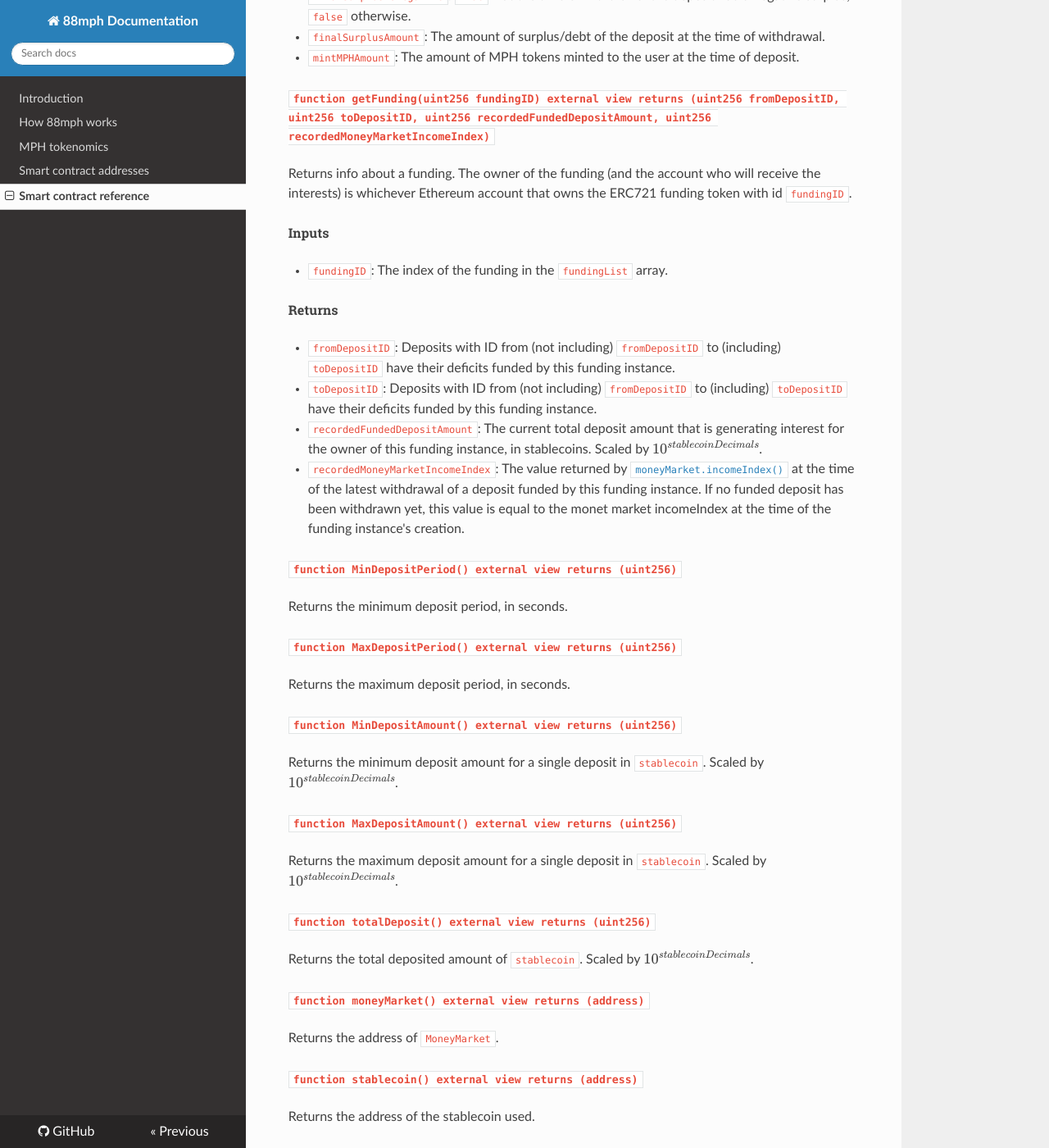
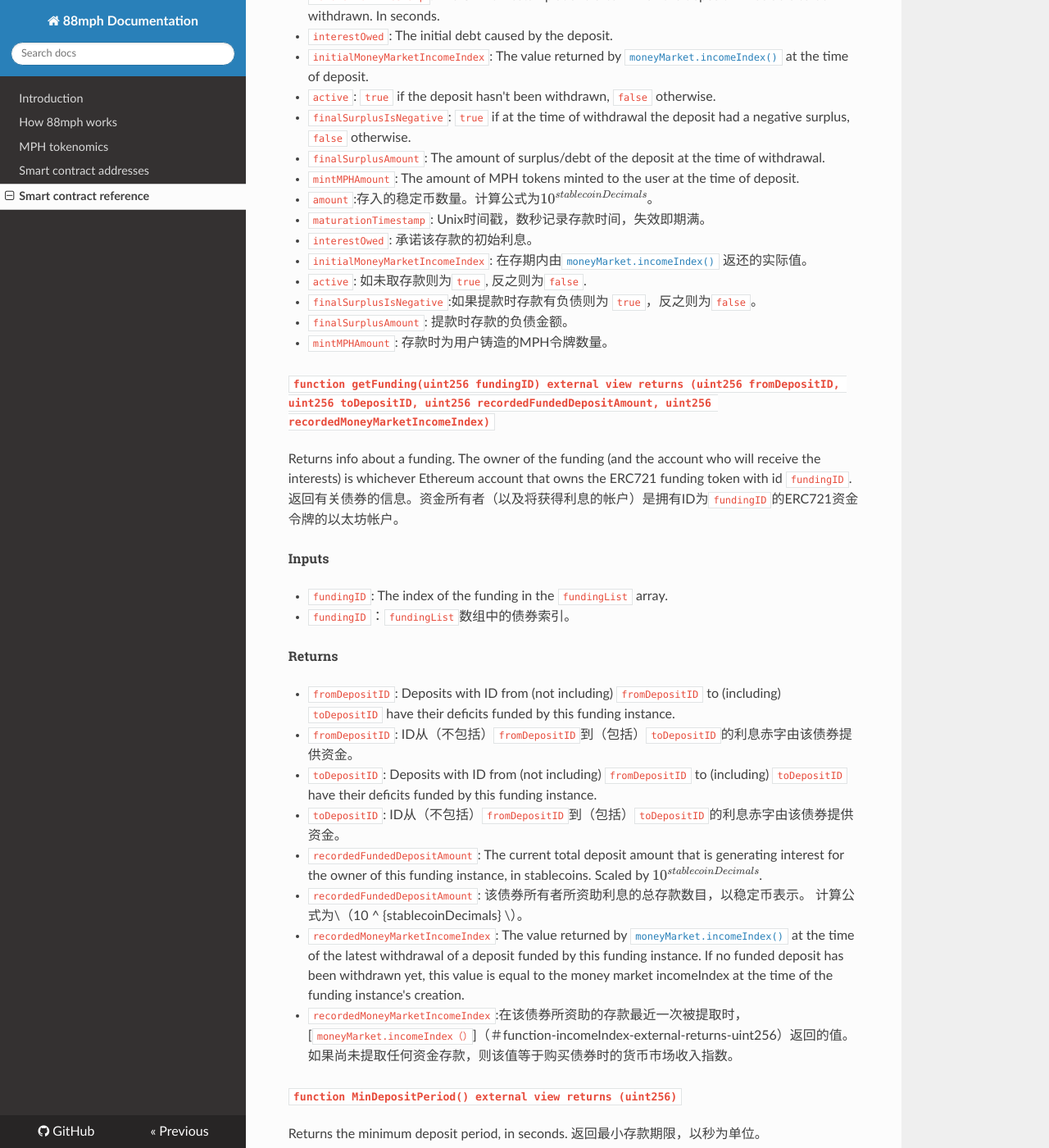
Before and after one commit to 88mphapp/docs, an MkDocs documentation site: the page built from docs/smartcontract.md, in a window 1280 px wide and 1400 px high, scrolled down 4669 px. Shown: the whole window at 82% size. Built offline with MkDocs 1.6.1, drawn with Linux system fonts in a browser that asks for light colours; nearby versions of some CDN libraries; formulas are drawn with MathJax 3; some of the changed text lies outside the part shown.

Commit message:
Update smartcontract.md

```diff
--- a/docs/smartcontract.md
+++ b/docs/smartcontract.md
@@ -123,17 +124,21 @@ Before calling this function, the caller must approve at least the deficit amoun
 在调用此函数之前，来访者必须至少批准`stablecoin`的赤字金额到`DInterest`合约。 可以使用 [`surplusOfDeposit()`](#function-surplusofdeposituint256-depositid-external-view-returns-bool-isnegative-uint256-surplusamount)获得此金额。为避免交易被还原，建议您将批准金额简单地设置为\(2^{256}-1\)。
 
 - `toDepositID`: Deposits with ID from (not including) `lastFundedDepositID` to (including) `toDepositID` will be funded.
-- `toDepositID`: ID为从（不包括） `lastFundedDepositID`到（包括）`toDepositID`的存款将会被资助。
+- `toDepositID`: ID从（不包括） `lastFundedDepositID`到（包括）`toDepositID`的存款将会得到资助。
+
 #### Read only functions
+#### 只读函数
 
 ##### `function getDeposit(uint256 depositID) external view returns (uint256 amount, uint256 maturationTimestamp, uint256 initialDeficit, uint256 initialMoneyMarketIncomeIndex, bool active)`
 
 Returns info about a user deposit. The owner of the deposit is whichever Ethereum account that owns the ERC721 deposit token with id `depositID`.
+负责回传有关用户存款的信息。存款所有者是拥有ID为`depositID`的ERC721存款令牌的以太坊账户。
 
 ###### Inputs
+###### 输入
 
 - `depositID`: The index of the deposit in the `deposits` array.
-
+- `depositID`:`deposits`数组中的存款索引。
 ###### Returns
 
 - `amount`: The amount of the deposit, in stablecoins. Scaled by \(10^{stablecoinDecimals}\).
@@ -144,168 +149,232 @@ Returns info about a user deposit. The owner of the deposit is whichever Ethereu
 - `finalSurplusIsNegative`: `true` if at the time of withdrawal the deposit had a negative surplus, `false` otherwise.
 - `finalSurplusAmount`: The amount of surplus/debt of the deposit at the time of withdrawal.
 - `mintMPHAmount`: The amount of MPH tokens minted to the user at the time of deposit.
+- `amount`:存入的稳定币数量。计算公式为\(10^{stablecoinDecimals}\)。
+- `maturationTimestamp`: Unix时间戳，数秒记录存款时间，失效即期满。
+- `interestOwed`: 承诺该存款的初始利息。
+- `initialMoneyMarketIncomeIndex`: 在存期内由[`moneyMarket.incomeIndex()`](#function-incomeIndex-external-returns-uint256) 返还的实际值。
+- `active`: 如未取存款则为`true`, 反之则为`false`.
+- `finalSurplusIsNegative`:如果提款时存款有负债则为 `true`，反之则为`false`。
+- `finalSurplusAmount`: 提款时存款的负债金额。
+- `mintMPHAmount`: 存款时为用户铸造的MPH令牌数量。
 
 ##### `function getFunding(uint256 fundingID) external view returns (uint256 fromDepositID, uint256 toDepositID, uint256 recordedFundedDepositAmount, uint256 recordedMoneyMarketIncomeIndex)`
 
 Returns info about a funding. The owner of the funding (and the account who will receive the interests) is whichever Ethereum account that owns the ERC721 funding token with id `fundingID`.
+返回有关债券的信息。资金所有者（以及将获得利息的帐户）是拥有ID为`fundingID`的ERC721资金令牌的以太坊帐户。
 
 ###### Inputs
 
 - `fundingID`: The index of the funding in the `fundingList` array.
+- `fundingID`：`fundingList`数组中的债券索引。
 
 ###### Returns
 
 - `fromDepositID`: Deposits with ID from (not including) `fromDepositID` to (including) `toDepositID` have their deficits funded by this funding instance.
+- `fromDepositID`: ID从（不包括）`fromDepositID`到（包括）`toDepositID`的利息赤字由该债券提供资金。
 - `toDepositID`: Deposits with ID from (not including) `fromDepositID` to (including) `toDepositID` have their deficits funded by this funding instance.
+- `toDepositID`: ID从（不包括）`fromDepositID`到（包括）`toDepositID`的利息赤字由该债券提供资金。
 - `recordedFundedDepositAmount`: The current total deposit amount that is generating interest for the owner of this funding instance, in stablecoins. Scaled by \(10^{stablecoinDecimals}\).
-- `recordedMoneyMarketIncomeIndex`: The value returned by [`moneyMarket.incomeIndex()`](#function-incomeIndex-external-returns-uint256) at the time of the latest withdrawal of a deposit funded by this funding instance. If no funded deposit has been withdrawn yet, this value is equal to the monet market incomeIndex at the time of the funding instance's creation.
+- `recordedFundedDepositAmount`: 该债券所有者所资助利息的总存款数目，以稳定币表示。 计算公式为\（10 ^ {stablecoinDecimals} \）。
+- `recordedMoneyMarketIncomeIndex`: The value returned by [`moneyMarket.incomeIndex()`](#function-incomeIndex-external-returns-uint256) at the time of the latest withdrawal of a deposit funded by this funding instance. If no funded deposit has been withdrawn yet, this value is equal to the money market incomeIndex at the time of the funding instance's creation.
+- `recordedMoneyMarketIncomeIndex`:在该债券所资助的存款最近一次被提取时，[`moneyMarket.incomeIndex（）`]（＃function-incomeIndex-external-returns-uint256）返回的值。 如果尚未提取任何资金存款，则该值等于购买债券时的货币市场收入指数。
 
 ##### `function MinDepositPeriod() external view returns (uint256)`
 
 Returns the minimum deposit period, in seconds.
+返回最小存款期限，以秒为单位。
 
 ##### `function MaxDepositPeriod() external view returns (uint256)`
 
 Returns the maximum deposit period, in seconds.
+返回最大存款期限，以秒为单位。
 
 ##### `function MinDepositAmount() external view returns (uint256)`
 
 Returns the minimum deposit amount for a single deposit in `stablecoin`. Scaled by \(10^{stablecoinDecimals}\).
+返回单笔`stablecoin`（稳定币）存款的最小存款额。 计算公式为\（10 ^ {stablecoinDecimals} \）。
 
 ##### `function MaxDepositAmount() external view returns (uint256)`
 
 Returns the maximum deposit amount for a single deposit in `stablecoin`. Scaled by \(10^{stablecoinDecimals}\).
+返回单笔`stablecoin`（稳定币）存款的最大存款额。 计算公式为\（10 ^ {stablecoinDecimals} \）。
 
 ##### `function totalDeposit() external view returns (uint256)`
 
 Returns the total deposited amount of `stablecoin`. Scaled by \(10^{stablecoinDecimals}\).
+返回`stablecoin`的总存款金额。 计算公式为\（10 ^ {stablecoinDecimals} \）。
 
 ##### `function moneyMarket() external view returns (address)`
 
 Returns the address of `MoneyMarket`.
+返回`MoneyMarket`的地址。
 
 ##### `function stablecoin() external view returns (address)`
 
 Returns the address of the stablecoin used.
+返回所用稳定币的地址。
 
 ##### `function feeModel() external view returns (address)`
 
 Returns the address of `FeeModel`.
+返回`FeeModel`的地址。
 
 ##### `function interestModel() external view returns (address)`
 
 Returns the address of `InterestModel`.
+返回`InterestModel`的地址。
 
 ##### `function interestOracle() external view returns (address)`
 
 Returns the address of `InterestOracle`.
+返回`InterestOracle`的地址。
 
 ##### `function depositNFT() external view returns (address)`
 
 Returns the address of the ERC721 deposit token.
+返回ERC721存款代币的地址。
 
 ##### `function fundingNFT() external view returns (address)`
 
 Returns the address of ERC721 funding token.
+返回ERC721债券代币的地址。
 
 ##### `function calculateInterestAmount(uint256 depositAmount, uint256 depositPeriodInSeconds) external view returns (uint256 interestAmount)`
 
 Returns the interest amount given the deposit amount and period.
+返回给定存款金额和期限的利息金额。
 
 ###### Inputs
+###### 输入
 
 - `depositAmount`: The amount of the deposit in `stablecoin`. Scaled by \(10^{stablecoinDecimals}\).
 - `depositPeriodInSeconds`: The length of the deposit's deposit period, in seconds.
+- `depositAmount`:`stablecoin`存款金额。计算公式为\(10^{stablecoinDecimals}\)。
+- `depositPeriodInSeconds`: 存款时长，以秒为单位。
 
 ##### `function surplus() external view returns (bool isNegative, uint256 surplusAmount)`
 
 Returns the surplus value of the pool over the owed deposits.
+返回池中现有存款数的利息。
 
 ###### Returns
+###### 返回值
 
 - `isNegative`: Whether the surplus is negative. A negative surplus means there's a deficit.
 - `surplusAmount`: Amount of the pool's surplus, in stablecoins. Scaled by \(10^{stablecoinDecimals}\).
+- `isNegative`: 盈余是否为负。 盈余为负表示存在赤字。
+- `surplusAmount`: 池中现有存款的盈余数，以稳定币表示。计算公式为\(10^{stablecoinDecimals}\)。
 
 ##### `function surplusOfDeposit(uint256 depositID) external view returns (bool isNegative, uint256 surplusAmount)`
 
 Returns the surplus value of a particular deposit. Does not include funding.
+返回某笔特定存款的盈余数目。不包括债券。
 
 ###### Inputs
+###### 输入值
 
 - `depositID`: The index of the deposit to be withdrawn in the `deposits` array plus 1.
+- `depositID`:要提取的存款索引，在 `deposits`数组中加1。
 
 ###### Returns
+###### 返回值
 
 - `isNegative`: Whether the surplus is negative. A negative surplus means there's a deficit.
 - `surplusAmount`: Amount of the pool's surplus, in stablecoins. Scaled by \(10^{stablecoinDecimals}\).
+- `isNegative`: 盈余是否为负。 盈余为负表示存在赤字。
+- `surplusAmount`: 池中现有存款的盈余数，以稳定币表示。计算公式为\(10^{stablecoinDecimals}\)。
 
 ##### `function depositsLength() external view returns (uint256)`
 
 Returns the length of the `deposits` array.
+返回`deposits`数组的长度。
 
 ##### `function fundingListLength() external view returns (address)`
 
 Returns the length of the `fundingList` array.
+返回`fundingList`数组的长度。
 
 ##### `function depositIsFunded(uint256 depositID) external view returns (bool)`
 
 ###### Inputs
+###### 输入值
 
 - `depositID`: The index of the deposit to be withdrawn in the `deposits` array plus 1.
+- `depositID`:要提取的存款索引，在`deposits`数组中加1。
 
 ###### Returns
 
 Returns whether or not the deposit's deficit has been funded.
+返回是否已为存在赤字的存款提供资金。
 
 ##### `function latestFundedDepositID() external view returns (uint256)`
 
 Returns the maximum ID among funded deposits. It can be assumed that all deposits with ID less than or equal to this value have been funded.
+返回资金存款中的最大ID值。 可以假设所有ID小于或等于此值的存款都已被资助。
 
 ##### `function unfundedUserDepositAmount() external view returns (uint256)`
 
 Returns the deposited `stablecoin` amount whose deficit hasn't been funded. Scaled by \(10^{stablecoinDecimals}\).
+返回未填补赤字的`stablecoin`（稳定币）存款金额。 计算公式为\（10 ^ {stablecoinDecimals} \）。
 
 ### FeeModel
+### 费用模型
 
 #### Read only functions
+#### 只读函数
 
 ##### `function getFee(uint256 _txAmount) external pure returns (uint256 _feeAmount)`
 
 Used for determining how much fee to charge from a transaction.
+用于确定从交易中收取多少费用。
 
 ###### Inputs
+###### 输入值
 
 - `_txAmount`: The amount of the transaction from which a fee will be taken.
+- `_txAmount`: 从中收取费用的交易金额。
 
 ###### Returns
+###### 返回值
 
 - `_feeAmount`: The amount of the fee that will be taken from the transaction.
+- `_feeAmount`: 从交易中收取的费用金额。
 
 ##### `function beneficiary() external view returns (address)`
 
 Returns the address who will receive the fees.
+返回将收取费用的地址。
 
 ### MoneyMarket
+### 资金市场
 
 #### State changing functions
+### 状态变化函数
 
 ##### `function deposit(uint256 amount) external`
 
 Lends `amount` stablecoins to the underlying money market protocol.
+向基础货币市场借出的稳定币`amount`（数量）。
 
 ###### Inputs
+###### 输入值
 
 - `amount`: The amount of stablecoins to be deposited.
+- `amount`:要存入的稳定币数量。
 
 ##### `function withdraw(uint256 amountInUnderlying) external`
 
 Withdraws `amountInUnderlying` stablecoins from the underlying money market protocol.
+从底层货币市场中提取`amountInUnderlying`稳定币。
 
 ###### Inputs
+###### 输入值
 
 - `amountInUnderlying`: The amount of stablecoins to be withdrawn.
+- `amountInUnderlying`:要提取的稳定币数量。
 
 #### Read only functions
+#### 只读函数
 
 ##### `function totalValue() external returns (uint256)`
 
```
Also changed, not shown: other parts of docs/smartcontract.md (+2 -1 lines).
